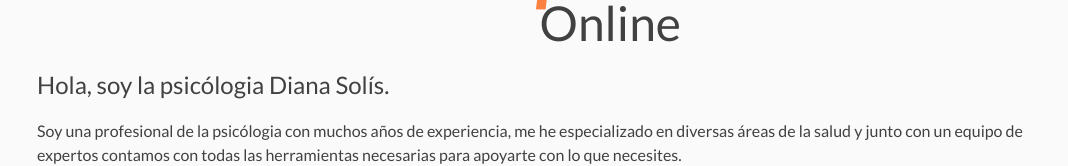
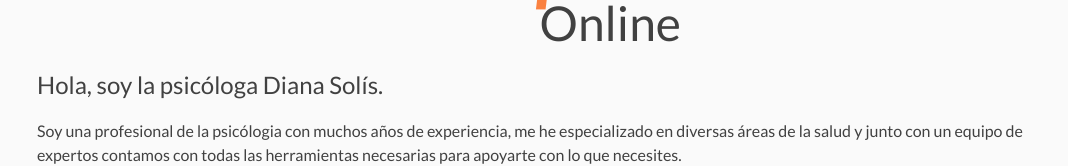
Before and after one commit to AngelVasquezNep/diana, a Next.js app: page / in a window 1280 px wide. Shown: the part 126-292 px from the top of the page, without its empty margins (103-1171 px from the left). Built offline with nearby package versions, Linux system fonts and the light colour scheme.

Commit message:
Fix typo

```diff
--- a/src/components/Introduction.js
+++ b/src/components/Introduction.js
@@ -2,7 +2,7 @@ import React from "react";
 
 const Introduction = () => (
   <section>
-    <h1 style={{ fontWeight: 'normal' }}>Hola, soy la psicólogia Diana Solís.</h1>
+    <h1 style={{ fontWeight: 'normal' }}>Hola, soy la psicóloga Diana Solís.</h1>
     <p>
       Soy una profesional de la psicólogia con muchos años de experiencia, me he
       especializado en diversas áreas de la salud y junto con un equipo de expertos contamos
```
